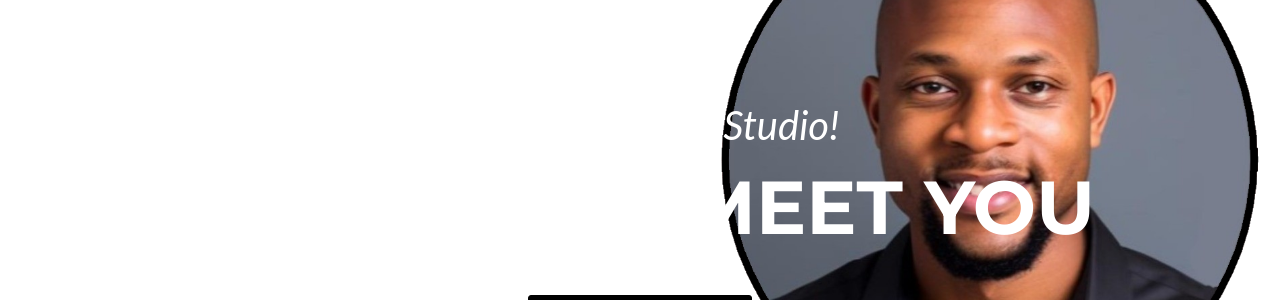
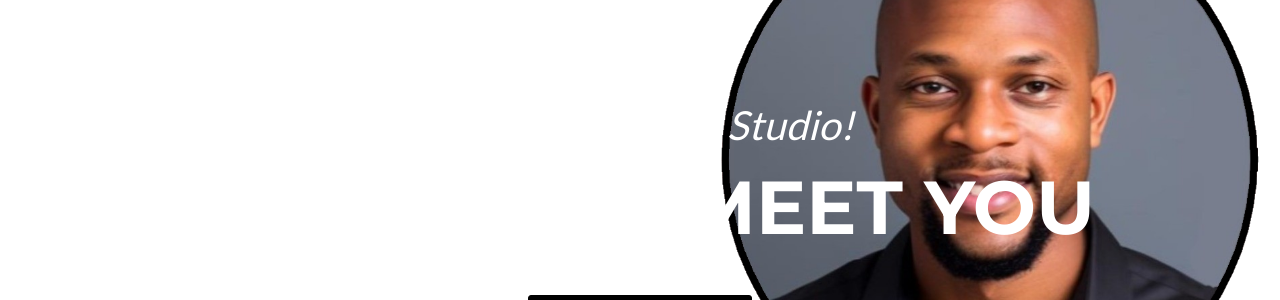
Before and after one commit to OlaOlagunju/cloudgeek.com.ng, a Jekyll site: the page built from index.md, in a window 1280 px wide and 900 px high. Shown: the part 195-495 px from the top of the window. Built offline with Jekyll 4.4.1, drawn with Linux system fonts in a browser that asks for light colours; nearby versions of some CDN libraries; some web fonts are replaced.

Commit message:
Update head.html

```diff
--- a/_includes/head.html
+++ b/_includes/head.html
@@ -16,7 +16,7 @@
     <!-- Custom Fonts -->
     <link href="vendor/font-awesome/css/font-awesome.min.css" rel="stylesheet" type="text/css">
     <link href="https://fonts.googleapis.com/css?family=Montserrat:400,700" rel="stylesheet" type="text/css">
-    <link href='https://fonts.googleapis.com/css?family=Kaushan+Script' rel='stylesheet' type='text/css'>
+    <link href='https://fonts.googleapis.com/css?family=Lato:400,700' rel='stylesheet' type='text/css'>
     <link href='https://fonts.googleapis.com/css?family=Droid+Serif:400,700,400italic,700italic' rel='stylesheet' type='text/css'>
     <link href='https://fonts.googleapis.com/css?family=Roboto+Slab:400,100,300,700' rel='stylesheet' type='text/css'>
 
```
